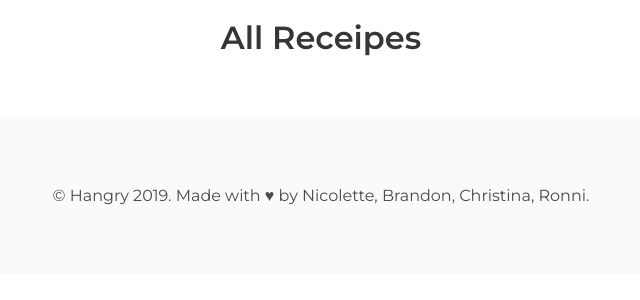
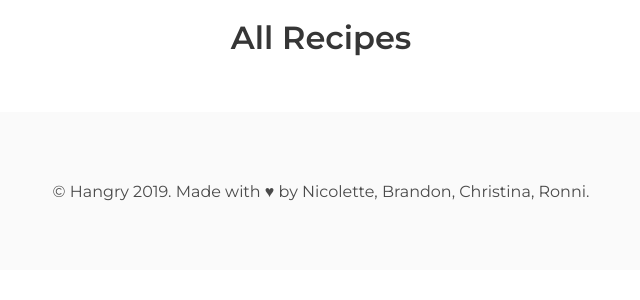
Before and after one commit to ch264/hangry, a Python web app: template templates/recipes.html in a window 1280 px wide. Shown: the part 52-352 px from the top of the page, without its empty margins (319-959 px from the left). Run offline with Jinja, Linux system fonts and the light colour scheme; the template is opened without the code that fills it, so the values that code supplies are empty; some libraries are stand-ins or nearby versions.

Commit message:
tests recipes page and individual recipe cards

```diff
--- a/templates/_recipe.html
+++ b/templates/_recipe.html
@@ -1,4 +1,3 @@
-<!-- [] TO BE TESTED -->
 {% for recipe in recipes %}
 	<div class="column is-one-third-desktop is-half-tablet">
 		<div class="card large">
@@ -11,7 +10,7 @@
 				<div class="content">
 					<div class="media-content">
 						<p class="title is-4">{{ recipe.title }}</p>
-						<p class="title is-6 no-padding">{{ recipe.user }}</p>
+						<p class="title is-6 no-padding">{{ recipe.user.username }}</p>
 						<p><span class="title is-6"><a href="#">Save</a></span></p>
 					</div>
 				</div>
--- a/templates/layout.html
+++ b/templates/layout.html
@@ -43,7 +43,7 @@
 
           {% else %}
           <!-- If user is logged in, show other pages -->
-            <a href="#" class="navbar-item">Recipes</a>
+            <a href="{{ url_for ('recipe') }}" class="navbar-item">Recipes</a>
 
             <a href="{{ url_for('profile', username=current_user.username) }}" class="navbar-item">Profile</a>
 
--- a/templates/recipes.html
+++ b/templates/recipes.html
@@ -3,15 +3,8 @@
 
 
 {% block content %}
-	<h1>All Receipes</h1>
-	{% include '_recipe.html' %}
+	<h1>All Recipes</h1>
+	<div class="columns">
+		{% include '_recipe.html' %}
+	</div>
 {% endblock %}
-
-
-<!-- [] TRY THIS IF WE CAN'T FIGURE OUT INCLUDE -->
-<!-- Imports macro template for recipe card rendering -->
-<!-- {% from "macros.html" import recipe_card %} -->
-
-	<!-- {% for recipe in recipes %} -->
-		<!-- {{ recipe_card(recipe) }} -->
-	<!-- {% endfor %} -->
```
